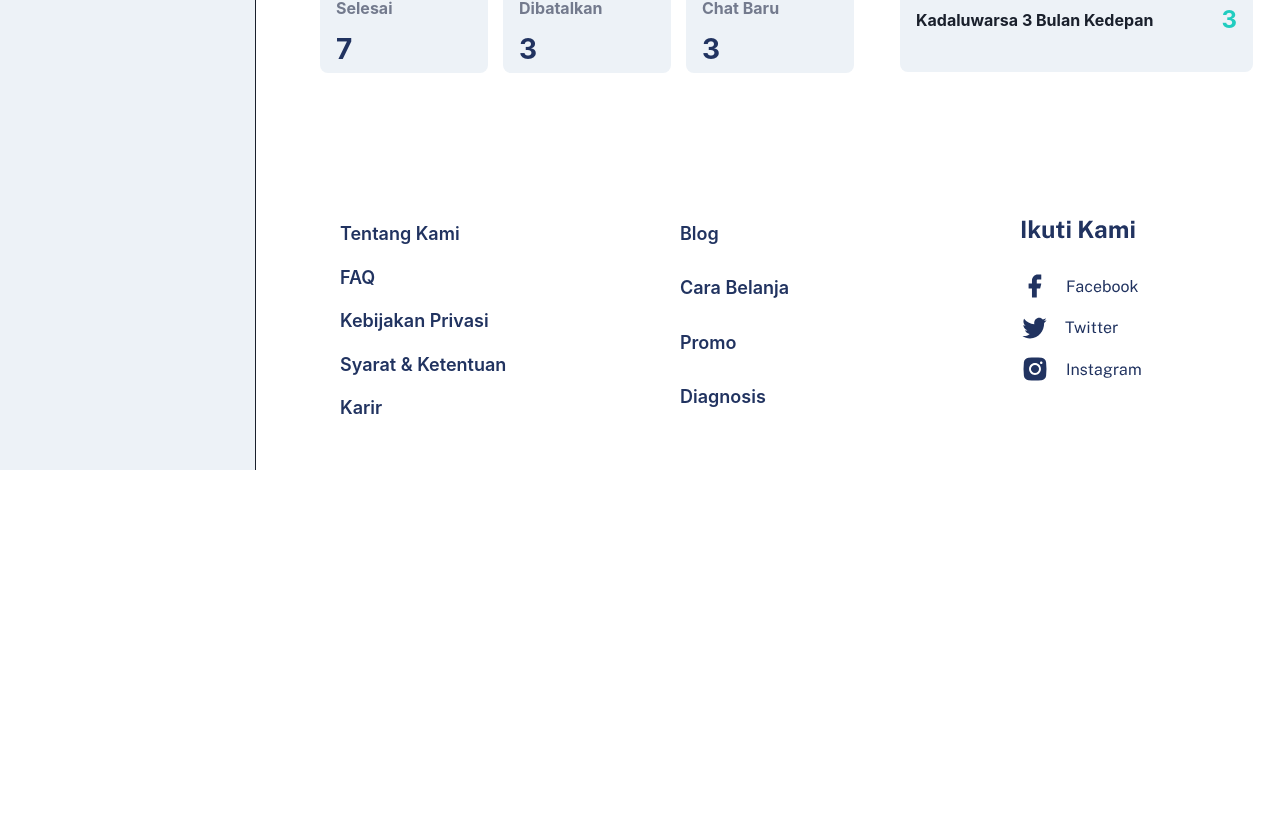
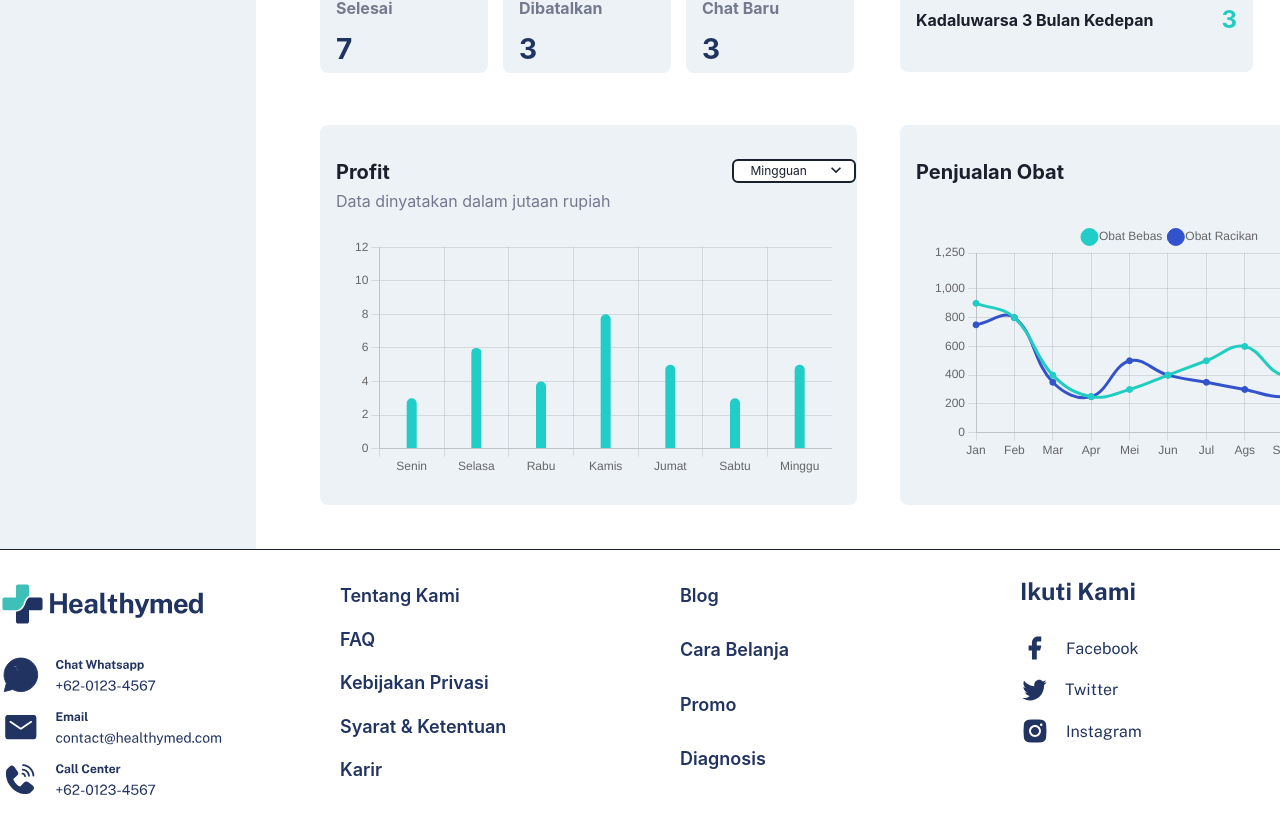
Before and after one commit to purwadhikafullstack/jcwd-2002-03-fe, a Next.js app: page /admin-dashboard in a window 1280 px wide. Shown: the part 580-1412 px from the top of the page. Before the commit the page ends 1050 px from the top, so only its background shows below. Built offline with nearby package versions, Linux system fonts and the light colour scheme.

Commit message:
feat: added admin dashboard component chart bar and line

```diff
--- a/package.json
+++ b/package.json
@@ -17,6 +17,7 @@
     "framer-motion": "^6.3.10",
     "next": "12.1.6",
     "react": "18.1.0",
+    "react-chartjs-2": "^4.2.0",
     "react-dom": "18.1.0",
     "react-dropzone": "^14.2.1",
     "react-icons": "^4.4.0",
@@ -26,6 +27,7 @@
     "yup": "^0.32.11"
   },
   "devDependencies": {
+    "@faker-js/faker": "^7.2.0",
     "eslint": "^8.17.0",
     "eslint-config-airbnb": "^19.0.4",
     "eslint-config-next": "12.1.6",
--- a/src/component/AdminSideBar.jsx
+++ b/src/component/AdminSideBar.jsx
@@ -25,10 +25,10 @@ const AdminSideBar = () => {
         <Box
           bgColor="gray.100"
           transition="3s ease"
-          borderRight="1px"
+          borderBottom="1px"
           w={{ base: "full", md: "64" }}
           pos="absolute"
-          h="100%"
+          h="1130px"
         >
           <Flex h="20" align="center" mx="8" justifyContent="space-between">
             <Img src="Logo.svg"></Img>
--- /dev/null
+++ b/src/component/CartPenjualanObat.jsx
@@ -0,0 +1,106 @@
+import { Flex, Stack, Text, HStack, Box, Select } from "@chakra-ui/react";
+import React from "react";
+import { Line } from "react-chartjs-2";
+import {
+  Chart as ChartJS,
+  CategoryScale,
+  LinearScale,
+  LineElement,
+  PointElement,
+  Title,
+  Tooltip,
+  Legend,
+} from "chart.js";
+
+ChartJS.register(
+  CategoryScale,
+  LinearScale,
+  LineElement,
+  PointElement,
+  Title,
+  Tooltip,
+  Legend
+);
+
+const CartPenjualanObat = () => {
+  const data = {
+    labels: ["Jan", "Feb", "Mar", "Apr", "Mei", "Jun", "Jul", "Ags", "Sep", "Okt", "Nov", "Des"],
+    datasets: [
+      {
+        label: "Obat Bebas",
+        data: ["900", "800", "400", "250", "300", "400", "500", "600", "400", "500", "300", "150"],
+        backgroundColor: "rgba(33, 205, 200, 10)",
+        maxBarThickness: "10",
+        borderRadius: "30",
+        borderColor: "#21CDC0",
+        tension: 0.4
+      },
+      {
+        label: "Obat Racikan",
+        data: ["750", "800", "350", "250", "500", "400", "350", "300", "250", "330", "200", "150"],
+        backgroundColor: "#3353CC",
+        maxBarThickness: "10",
+        borderRadius: "30",
+        borderColor: "#3353CC",
+        tension: 0.4
+      },
+    ],
+  };
+
+  const options = {
+    scales: {
+      yAxis: {
+        ticks: {
+          beginAtZero: true,
+        },
+        max: 1250
+      },
+      x: {
+        display: true,
+      },
+    },
+    plugins: {
+      legend: {
+        position: "top",
+        labels: {
+            boxWidth: 7,
+            usePointStyle: true,
+            pointStyle: "circle"
+        }
+      },
+    },
+  };
+
+  return (
+    <Flex pos="absolute">
+      <Stack
+        borderRadius="lg"
+        ml="900px"
+        mt="705px"
+        bg="gray.100"
+        w="537px"
+        h="380px"
+      >
+        <Flex direction="row" pos="absolute">
+          <Flex direction="column">
+            <Text fontWeight="700" fontSize="20px" pt="32px" pl="16px">
+              Penjualan Obat
+            </Text>
+          </Flex>
+          <Box pt="32px" pl="240px">
+            <Select fontSize="12px" w="124px" h="24px" bg="white" border="2px">
+              <option value="option2">Bulanan</option>
+              <option value="option3">Tahunan</option>
+              <option value="option1">Mingguan</option>
+            </Select>
+          </Box>
+        </Flex>
+        <Box pl="8" pt="24" boxSize="lg">
+          <Line data={data} width={400} height={200} options={options} />
+        </Box>
+      </Stack>
+    </Flex>
+  );
+};
+
+export default CartPenjualanObat;
--- /dev/null
+++ b/src/component/ProfitCart.jsx
@@ -0,0 +1,93 @@
+import { Flex, Stack, Text, HStack, Box, Select } from "@chakra-ui/react";
+import React from "react";
+import { Bar } from "react-chartjs-2";
+import {
+  Chart as ChartJS,
+  CategoryScale,
+  LinearScale,
+  BarElement,
+  Title,
+  Tooltip,
+  Legend,
+} from "chart.js";
+
+ChartJS.register(
+  CategoryScale,
+  LinearScale,
+  BarElement,
+  Title,
+  Tooltip,
+  Legend
+);
+
+const ProfitCart = () => {
+  const data = {
+    labels: ["Senin", "Selasa", "Rabu", "Kamis", "Jumat", "Sabtu", "Minggu"],
+    datasets: [
+      {
+        label: "Jumlah dalam jutaan rupiah",
+        data: ["3", "6", "4", "8", "5", "3", "5"],
+        backgroundColor: "rgba(33, 205, 200, 10)",
+        maxBarThickness: "10",
+        borderRadius: "30",
+      },
+    ],
+  };
+
+  const options = {
+    scales: {
+      yAxis: {
+        ticks: {
+          beginAtZero: true,
+        },
+        max: 12
+      },
+      x: {
+        display: true,
+      },
+    },
+    plugins: {
+      legend: {
+        display: false,
+      },
+    },
+  };
+
+  return (
+    <Flex pos="absolute">
+      <Stack
+        borderRadius="lg"
+        ml="80"
+        mt="705px"
+        bg="gray.100"
+        w="537px"
+        h="380px"
+      >
+        <Flex direction="row" pos="absolute">
+          <Flex direction="column">
+            <Text fontWeight="700" fontSize="20px" pt="32px" pl="16px">
+              Profit
+            </Text>
+            <HStack>
+              <Text color="#737A8D" pt="2px" pl="16px">
+                Data dinyatakan dalam jutaan rupiah
+              </Text>
+            </HStack>
+          </Flex>
+          <Box pt="32px" pl="122px">
+            <Select fontSize="12px" w="124px" h="24px" bg="white" border="2px">
+              <option value="option1">Mingguan</option>
+              <option value="option2">Bulanan</option>
+              <option value="option3">Tahunan</option>
+            </Select>
+          </Box>
+        </Flex>
+        <Box pl="8" pt="28" boxSize="lg">
+          <Bar data={data} width={400} height={200} options={options} />
+        </Box>
+      </Stack>
+    </Flex>
+  );
+};
+
+export default ProfitCart;
--- a/src/pages/admin-dashboard.jsx
+++ b/src/pages/admin-dashboard.jsx
@@ -6,10 +6,12 @@ import TotalPemesanan from "component/TotalPemesanan";
 import SisaStok from "component/SisaStok";
 import CartPentingHariIni from "component/CartPentingHariIni";
 import CartKadaluwarsaObat from "component/CartKadaluwarsaObat";
+import ProfitCart from "component/ProfitCart";
+import CartPenjualanObat from "component/CartPenjualanObat";
 
 const AdminDashboard = () => {
   return (
-    <Stack>
+    <Stack mb="8" h="1130px" w="full" borderBottom="1px">
       <AdminSideBar />
       <Flex direction="column" pos="absolute">
         <Text fontWeight="700" fontSize="20px" mt="28" ml="80">
@@ -40,7 +42,7 @@ const AdminDashboard = () => {
       </Flex>
       <CartPentingHariIni />
 
-      <Flex direction="column" pos="absolute">
+      <Flex direction="column" position="absolute">
         <Text fontWeight="700" fontSize="20px" mt="375px" ml="900px">
           Kadaluwarsa Obat
         </Text>
@@ -51,6 +53,9 @@ const AdminDashboard = () => {
         </HStack>
       </Flex>
       <CartKadaluwarsaObat />
+
+      <ProfitCart />
+      <CartPenjualanObat />
     </Stack>
   );
 };
```
Also changed, not shown: 2 other files (tests, documents, lock files or other folders).
